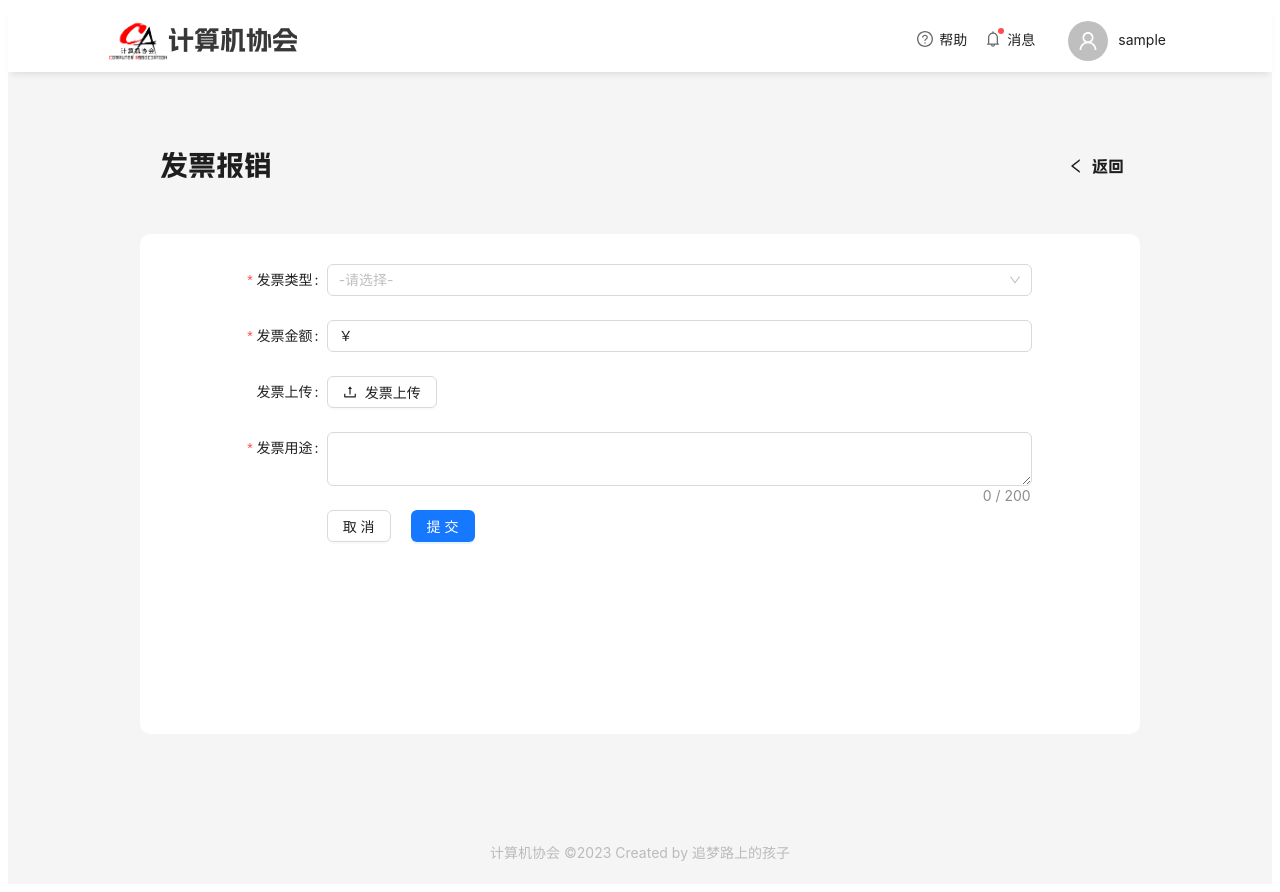
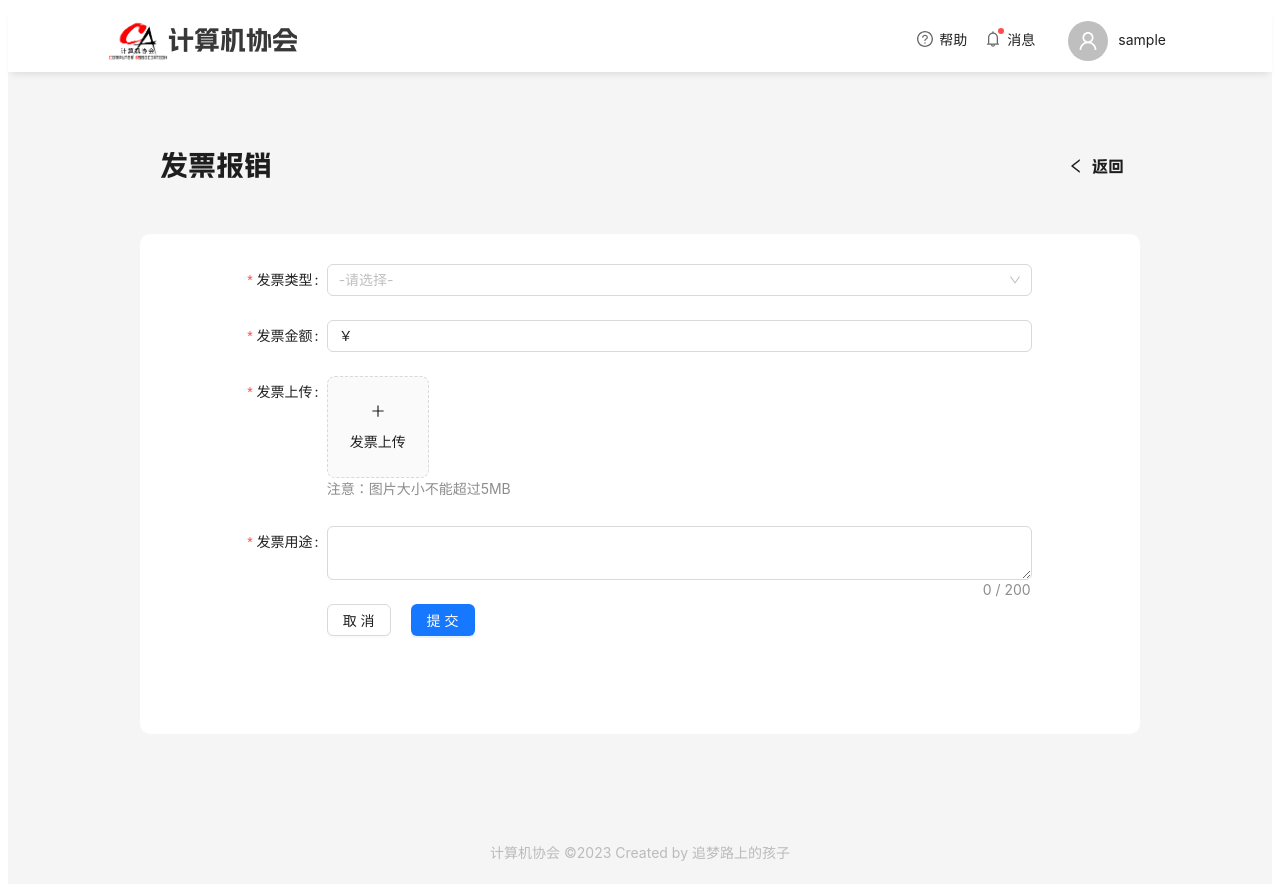
Before and after one commit to studio-hu/caInvoiceWeb, a React (Vite) app: page /InvoiceForReimbursement in a window 1280 px wide. Built offline with nearby package versions, Linux system fonts and the light colour scheme; sample sign-in values are in the browser's storage.

Commit message:
图片上传功能完成，即发票报销功能完成

```diff
--- a/src/pages/InvoiceForReimbursement/InvoiceForReimbursement.tsx
+++ b/src/pages/InvoiceForReimbursement/InvoiceForReimbursement.tsx
@@ -1,29 +1,65 @@
 import styles from "./InvoiceForReimbursement.module.scss";
-import {Button, Form, Input, Result, message, Select, Upload} from "antd";
-import {LeftOutlined, UploadOutlined} from "@ant-design/icons"
-import type {UploadFile} from 'antd/es/upload/interface';
+import {Button, Form, Input, Result, message, Select, Upload, Modal} from "antd";
+import {LeftOutlined, PlusOutlined} from "@ant-design/icons"
 import {useState} from "react";
 import {useNavigate} from "react-router-dom";
-import {addInvoice, getUserInfo} from "../../utils/api";
+import {addInvoice, getUserInfo, uploadFile} from "../../utils/api";
 import {useSelector} from "react-redux";
+import type {RcFile, UploadProps} from 'antd/es/upload';
+import type {UploadFile} from 'antd/es/upload/interface';
 
 
 const {Option} = Select;
 const {TextArea} = Input
 const invoiceType = ["零食", "日用", "交通", "数码", "办公", "It服务", "其他"]
-// {
-//     uid: '-1',
-//         name: 'image.png',
-//     status: 'done',
-//     url: 'https://zos.alipayobjects.com/rmsportal/jkjgkEfvpUPVyRjUImniVslZfWPnJuuZ.png',
-// },
+
+const getBase64 = (file: RcFile): Promise<string> =>
+    new Promise((resolve, reject) => {
+        const reader = new FileReader();
+        reader.readAsDataURL(file);
+        reader.onload = () => resolve(reader.result as string);
+        reader.onerror = (error) => reject(error);
+    });
 
 function InvoiceForReimbursement() {
     const [fileList, setFileList] = useState<UploadFile[]>([])
+    const [previewOpen, setPreviewOpen] = useState(false);
+    const [previewImage, setPreviewImage] = useState('');
+    const [previewTitle, setPreviewTitle] = useState('');
     const [loading, setLoading] = useState<boolean>(false);
     const [success, setSuccess] = useState<boolean>(false);
     const navigate = useNavigate();
     const {user}: any = useSelector(state => state)
+    const handleCancel = () => setPreviewOpen(false);
+    const handlePreview = async (file: UploadFile) => {
+        if (!file.url && !file.preview) {
+            file.preview = await getBase64(file.originFileObj as RcFile);
+        }
+        setPreviewImage(file.url || (file.preview as string));
+        setPreviewOpen(true);
+        setPreviewTitle(file.name || file.url!.substring(file.url!.lastIndexOf('/') + 1));
+    };
+    const handleChange: UploadProps['onChange'] = ({fileList: newFileList}) =>
+        setFileList(newFileList);
+    const beforeUpload = (file: UploadFile): string | boolean => {
+        const MAX_SIZE: number = 5242880 as number
+        let size: number = file.size as number
+        if (size > MAX_SIZE) {
+            message.error("图片大小超过限制")
+            return Upload.LIST_IGNORE
+        }
+        return false
+    }
+    const uploadInvoiceImg = async (file: any) => {
+        let format = new FormData()
+        format.append("file", file)
+        let res: any = await uploadFile(format)
+        if (res.status !== "success") {
+            message.error("表单提交失败")
+            return ''
+        }
+        return res.filePath
+    }
     const onFinish = async (values: any) => {
         setLoading(true)
         try {
@@ -33,8 +69,14 @@ function InvoiceForReimbursement() {
                 setLoading(false)
                 return
             }
+            let imgUrl:string=await uploadInvoiceImg(values.fileList.file)
+            if(imgUrl===''){
+                message.error("出错了")
+                setLoading(false)
+                return
+            }
             let id: string = res.data.id
-            let result: any = await addInvoice({...values, userId: id})
+            let result: any = await addInvoice({...values, imgUrl,userId: id})
             if (result.code !== 200) {
                 message.error(result.message)
                 setLoading(false)
@@ -49,11 +91,6 @@ function InvoiceForReimbursement() {
             console.log(e)
         }
     };
-    const beforeUpload=(file)=>{
-        console.log(file)
-        return false;
-    }
-
     return (
         <>
             <div className={styles.container}>
@@ -109,18 +146,28 @@ function InvoiceForReimbursement() {
                                     </Form.Item>
                                     <Form.Item
                                         label="发票上传"
-                                        // name="amount"
-                                        // rules={[{ required: true}]}
+                                        extra={"注意：图片大小不能超过5MB"}
+                                        name="fileList"
+                                        rules={[{required: true, message: "请选择发票上传"}]}
                                     >
                                         <Upload
-                                            accept="image/png,image/png,image/jpeg"
-                                            maxCount={1}
-                                            listType="picture"
+                                            name="fileList"
+                                            listType="picture-card"
                                             fileList={fileList}
+                                            onPreview={handlePreview}
+                                            onChange={handleChange}
                                             beforeUpload={beforeUpload}
                                         >
-                                            <Button icon={<UploadOutlined/>}>发票上传</Button>
+                                            {fileList.length >= 1 ? null :
+                                                <div>
+                                                    <PlusOutlined/>
+                                                    <div style={{marginTop: 8}}>
+                                                        发票上传
+                                                    </div>
+                                                </div>
+                                            }
                                         </Upload>
+
                                     </Form.Item>
                                     <Form.Item
                                         label="发票用途"
@@ -144,7 +191,14 @@ function InvoiceForReimbursement() {
                     }
                 </div>
             </div>
-
+            <Modal open={previewOpen} title={previewTitle}
+                   footer={null} onCancel={handleCancel}
+                   width={1000}
+            >
+                <img alt="图片预览" style={{width: '100%'}}
+                     src={previewImage}
+                />
+            </Modal>
         </>
 
     );
--- a/src/utils/api/index.ts
+++ b/src/utils/api/index.ts
@@ -100,3 +100,12 @@ export const addInvoice = (data: {
 }) => {
     return request.post(`/bill`, data)
 }
+/**
+ * 文件上传
+ * @param file 文件
+ */
+export const uploadFile = (file: any) => {
+    return request.post(`/oss/uploadFile`, file, {
+        headers: {'Content-Type': 'multipart/form-data'}
+    })
+}
```
